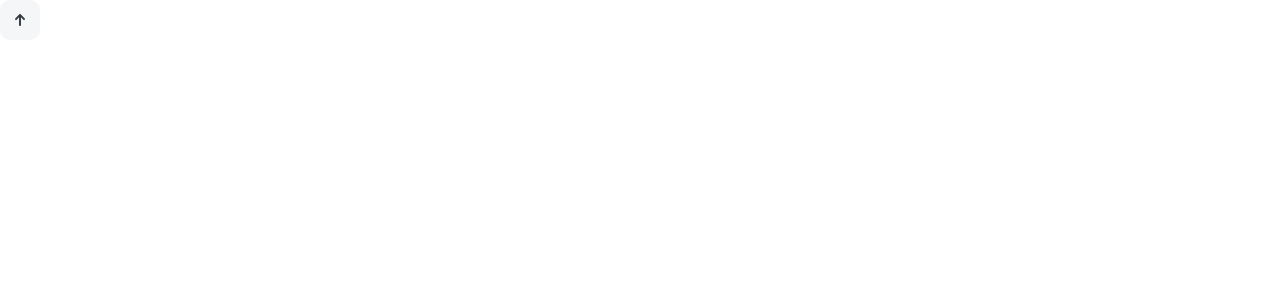
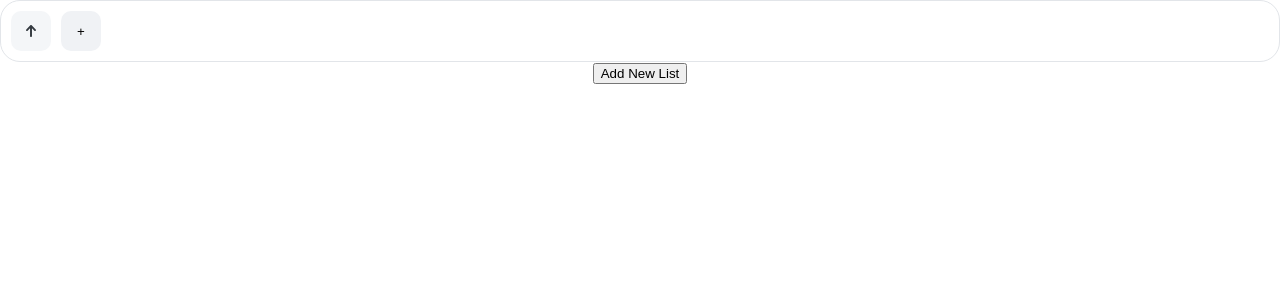
Before and after one commit to EvenL94/scrawlr-react-demo, a React (Create React App) app: page / in a window 1280 px wide. Shown: the top 300 px of the page. Built offline with nearby package versions, Linux system fonts and the light colour scheme.

Commit message:
add UpvoteList

```diff
--- a/src/App.js
+++ b/src/App.js
@@ -1,17 +1,78 @@
-import React, { useState } from "react";
+import React, { useState, useEffect } from "react";
 import "./App.css";
-import UpvoteButton from "./components/UpvoteButton";
+import UpvoteList from "./components/UpvoteList";
 
 function App() {
-  const [toggleSelect, setToggleSelect] = useState(false);
+  // Initialize from localstorage if fetched, else set to a defult list of one button
+  const [lists, setLists] = useState(() => {
+    const storedLists = localStorage.getItem("upvoteLists");
+    return storedLists ? JSON.parse(storedLists) : [[false]];
+  });
 
-  const handleToggle = () => {
-    setToggleSelect((prevToggle) => !prevToggle);
-    // console.log("toggle");
+  // Update localstorage when there is a change
+  useEffect(() => {
+    localStorage.setItem("upvoteLists", JSON.stringify(lists));
+  }, [lists]);
+
+  // Toggle a single button in a list
+  const handleButtonToggle = (listIndex, buttonIndex) => {
+    setLists((prevLists) => {
+      const newLists = prevLists.map((list, i) => {
+        if (i === listIndex) {
+          const newList = [...list];
+          newList[buttonIndex] = !newList[buttonIndex];
+          return newList;
+        }
+        return list;
+      });
+      return newLists;
+    });
   };
+
+  // Toggle all buttons in a list
+  const handleListToggle = (listIndex) => {
+    setLists((prevLists) => {
+      const newLists = prevLists.map((list, i) => {
+        if (i === listIndex) {
+          return list.map((state) => !state);
+        }
+        return list;
+      });
+      return newLists;
+    });
+  };
+
+  // Add a new button to a list
+  const handleAddButton = (listIndex) => {
+    setLists((prevLists) => {
+      const newLists = prevLists.map((list, i) => {
+        if (i === listIndex) {
+          return [...list, false];
+        }
+        return list;
+      });
+      return newLists;
+    });
+  };
+
+  // Add a new list
+  const handleAddList = () => {
+    setLists((prevLists) => [...prevLists, [false]]);
+  };
+
   return (
     <div className="App">
-      <UpvoteButton handleToggle={handleToggle} toggleSelect={toggleSelect} />
+      {lists.map((list, index) => (
+        <UpvoteList
+          key={index}
+          listIndex={index}
+          selectedStates={list}
+          onButtonToggle={handleButtonToggle}
+          onListToggle={handleListToggle}
+          onAddButton={handleAddButton}
+        />
+      ))}
+      <button onClick={handleAddList}>Add New List</button>
     </div>
   );
 }
--- a/src/components/UpvoteButton.jsx
+++ b/src/components/UpvoteButton.jsx
@@ -1,13 +1,15 @@
-import React, { useState } from "react";
+import React from "react";
 import "./UpvoteButton.css";
 
-const UpvoteButton = ({ handleToggle, toggleSelect }) => {
-  // const [toggleSelect, setToggleSelect] = useState(false);
-
-  const buttonClass = toggleSelect ? "upvote-button selected" : "upvote-button";
-  const arrowClass = toggleSelect ? "arrow-up selected" : "arrow-up";
+const UpvoteButton = ({ isSelected, onButtonToggle }) => {
+  const buttonClass = isSelected ? "upvote-button selected" : "upvote-button";
+  const arrowClass = isSelected ? "arrow-up selected" : "arrow-up";
   return (
-    <button className={buttonClass} onClick={handleToggle}>
+    <button
+      className={buttonClass}
+      // onClick={onToggle()}
+      onClick={onButtonToggle}
+    >
       <svg
         width="24"
         height="24"
--- /dev/null
+++ b/src/components/UpvoteList.css
@@ -0,0 +1,26 @@
+.upvote-list-container {
+  display: flex;
+  align-items: center;
+  padding: 10px;
+  border: 1px solid #e2e5e9;
+  border-radius: 20px;
+  cursor: pointer;
+}
+
+.upvote-buttons {
+  display: flex;
+  gap: 10px;
+}
+
+.add-button {
+  margin-left: 10px;
+  background-color: #f0f2f5;
+  border: none;
+  border-radius: 10px;
+  width: 40px;
+  height: 40px;
+  display: flex;
+  justify-content: center;
+  align-items: center;
+  cursor: pointer;
+}
--- /dev/null
+++ b/src/components/UpvoteList.jsx
@@ -0,0 +1,43 @@
+import React, { useState, useEffect } from "react";
+import UpvoteButton from "./UpvoteButton";
+import "./UpvoteList.css";
+
+const UpvoteList = ({
+  listIndex,
+  selectedStates,
+  onButtonToggle,
+  onListToggle,
+  onAddButton,
+}) => {
+  return (
+    <div
+      className="upvote-list-container"
+      onClick={(e) => {
+        e.stopPropagation();
+        onListToggle(listIndex);
+      }}
+    >
+      {selectedStates.map((isSelected, index) => (
+        <UpvoteButton
+          key={index}
+          isSelected={isSelected}
+          onButtonToggle={(e) => {
+            e.stopPropagation();
+            onButtonToggle(listIndex, index);
+          }}
+        />
+      ))}
+      <button
+        className="add-button"
+        onClick={(e) => {
+          e.stopPropagation();
+          onAddButton(listIndex);
+        }}
+      >
+        +
+      </button>
+    </div>
+  );
+};
+
+export default UpvoteList;
```
Also changed, not shown: 1 other file (tests, documents, lock files or other folders).
